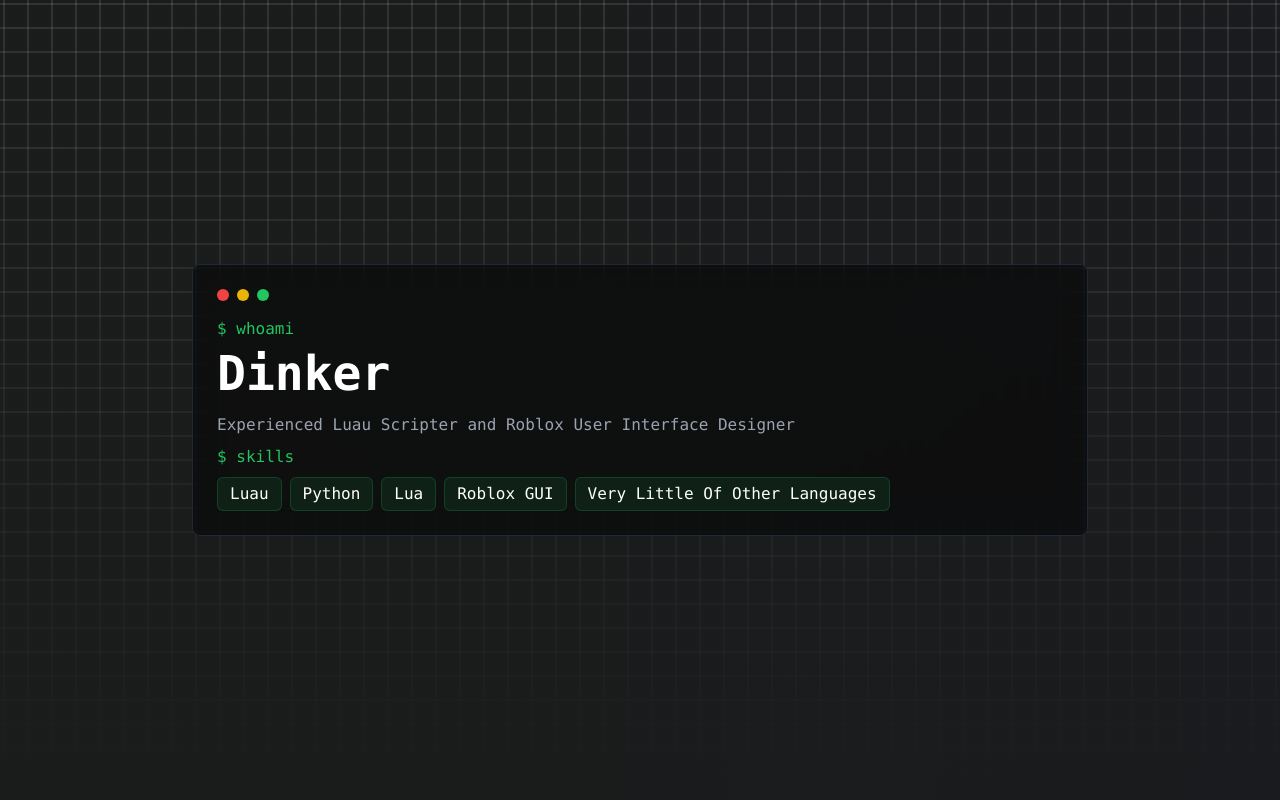
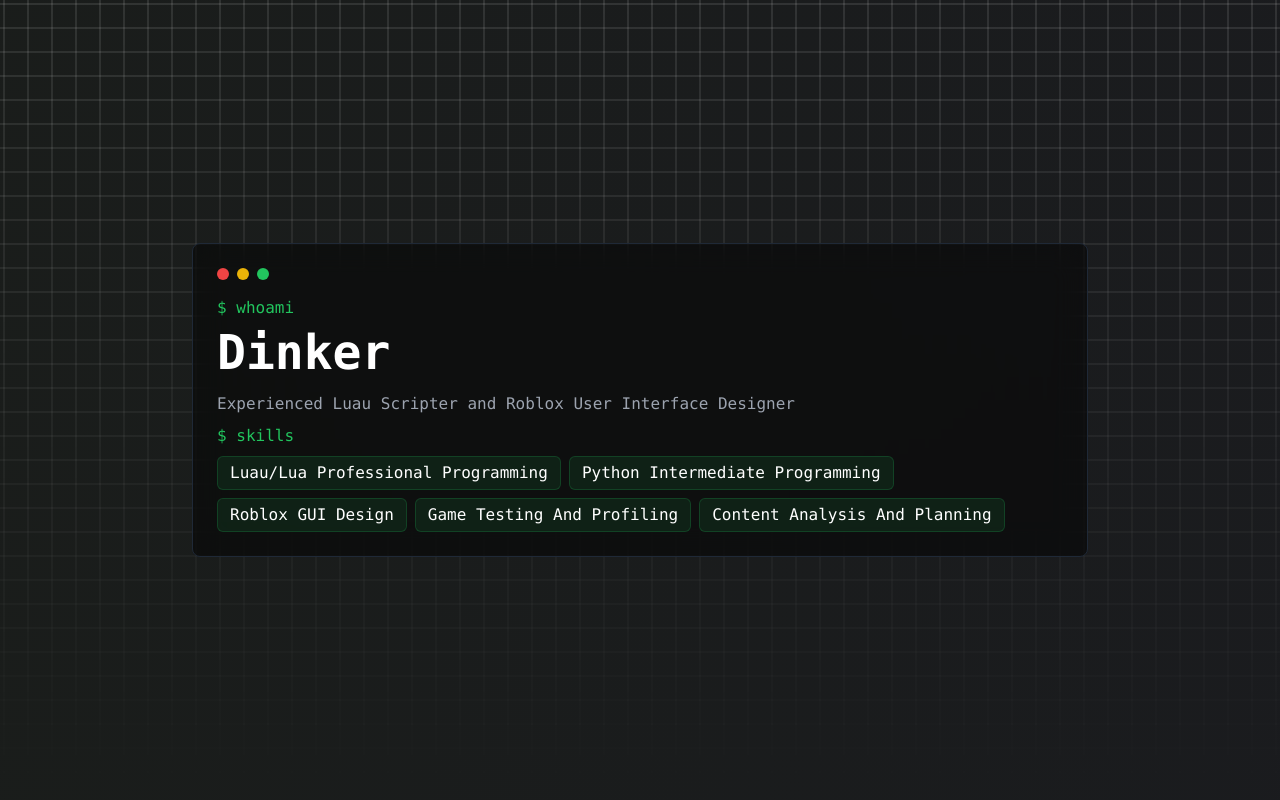
Before and after one commit to Next-Level-Dev/robloxdevportfolio, a Next.js app: page / in a window 1280 px wide. Shown: the top 800 px of the page. Built offline with nearby package versions, Linux system fonts and the light colour scheme.

Commit message:
Update HeroSection.tsx

```diff
--- a/app/components/HeroSection.tsx
+++ b/app/components/HeroSection.tsx
@@ -28,11 +28,11 @@ export default function HeroSection() {
 						<p className="text-gray-400 mb-2">Experienced Luau Scripter and Roblox User Interface Designer</p>
 						<p className="text-green-500">$ skills</p>
 						<div className="flex flex-wrap gap-2 mt-2">
-							<span className="px-3 py-1 bg-green-500/10 rounded-md border border-green-500/20">Luau</span>
-							<span className="px-3 py-1 bg-green-500/10 rounded-md border border-green-500/20">Python</span>
-							<span className="px-3 py-1 bg-green-500/10 rounded-md border border-green-500/20">Lua</span>
-							<span className="px-3 py-1 bg-green-500/10 rounded-md border border-green-500/20">Roblox GUI</span>
-							<span className="px-3 py-1 bg-green-500/10 rounded-md border border-green-500/20">Very Little Of Other Languages</span>
+							<span className="px-3 py-1 bg-green-500/10 rounded-md border border-green-500/20">Luau/Lua Professional Programming</span>
+							<span className="px-3 py-1 bg-green-500/10 rounded-md border border-green-500/20">Python Intermediate Programming</span>
+							<span className="px-3 py-1 bg-green-500/10 rounded-md border border-green-500/20">Roblox GUI Design</span>
+							<span className="px-3 py-1 bg-green-500/10 rounded-md border border-green-500/20">Game Testing And Profiling</span>
+							<span className="px-3 py-1 bg-green-500/10 rounded-md border border-green-500/20">Content Analysis And Planning</span>
 						</div>
 					</div>
 				</motion.div>
```
